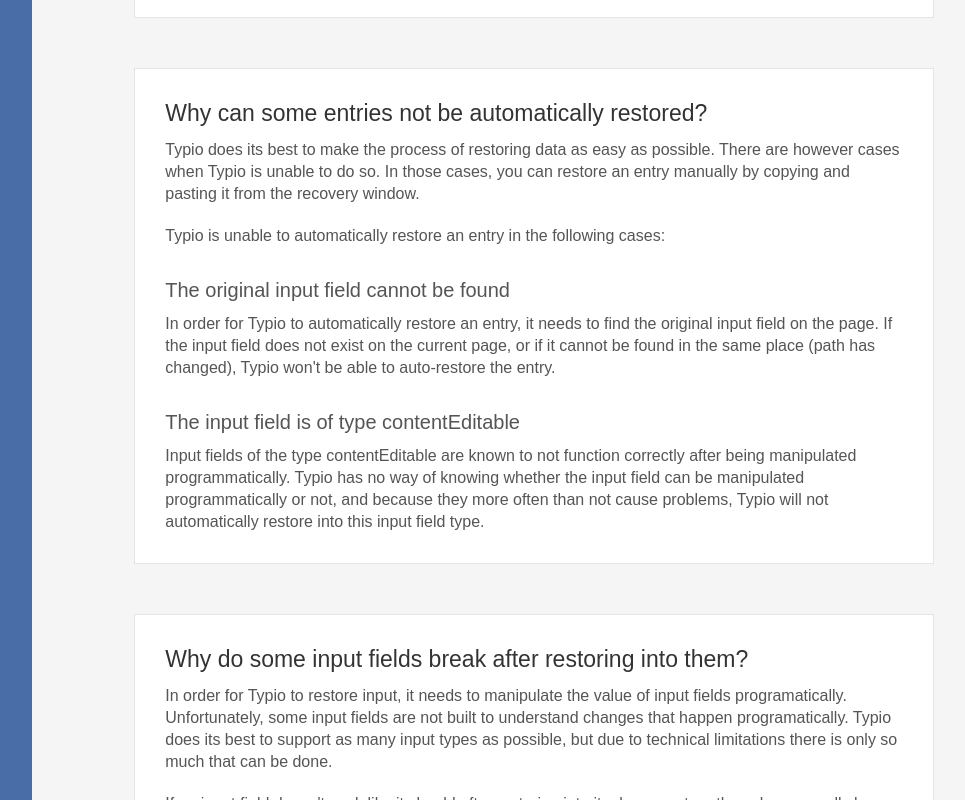
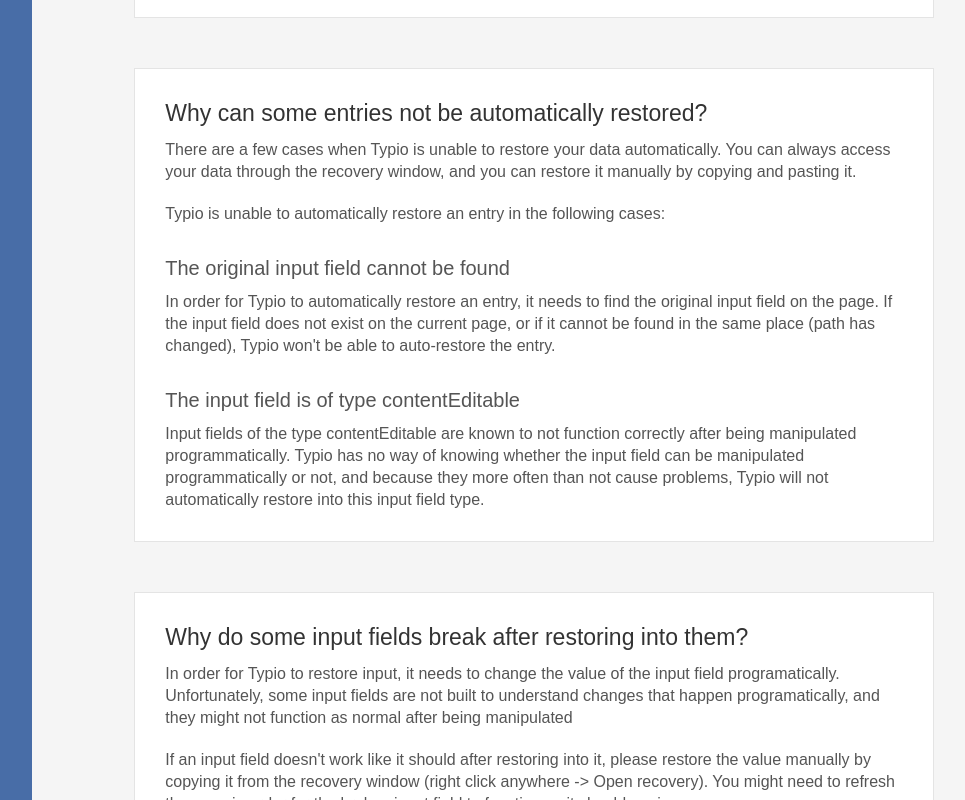
Before and after one commit to ctsstc/typio-form-recovery-reboot, a Vue app: page /#/faq in a window 1280 px wide. Shown: the part 980-1780 px from the top of the page, without its empty margins (243-1208 px from the left). Built offline with nearby package versions, Linux system fonts and the light colour scheme; the HTML template or start-up script is replaced by a standard one.

Commit message:
Improve faq

```diff
--- a/src/js/vue/backendApp/pages/FAQPage.vue
+++ b/src/js/vue/backendApp/pages/FAQPage.vue
@@ -29,7 +29,7 @@
         <div style="padding-top: 30px" id="cannot-auto-restore">
             <div class="card">
                 <h2>Why can some entries not be automatically restored?</h2>
-                <p>Typio does its best to make the process of restoring data as easy as possible. There are however cases when Typio is unable to do so. In those cases, you can restore an entry manually by copying and pasting it from the recovery window.</p>
+                <p>There are a few cases when Typio is unable to restore your data automatically. You can always access your data through the recovery window, and you can restore it manually by copying and pasting it.</p>
 
                 <p>Typio is unable to automatically restore an entry in the following cases:</p>
 
@@ -44,7 +44,7 @@
         <div style="padding-top: 30px" id="input-broken-after-restoration">
             <div class="card">
                 <h2>Why do some input fields break after restoring into them?</h2>
-                <p>In order for Typio to restore input, it needs to manipulate the value of input fields programatically. Unfortunately, some input fields are not built to understand changes that happen programatically. Typio does its best to support as many input types as possible, but due to technical limitations there is only so much that can be done.</p>
+                <p>In order for Typio to restore input, it needs to change the value of the input field programatically. Unfortunately, some input fields are not built to understand changes that happen programatically, and they might not function as normal after being manipulated</p>
                 <p>If an input field doesn't work like it should after restoring into it, please restore the value manually by copying it from the recovery window (right click anywhere -> Open recovery). You might need to refresh the page in order for the broken input field to function as it should again.</p>
             </div>
         </div>
```
